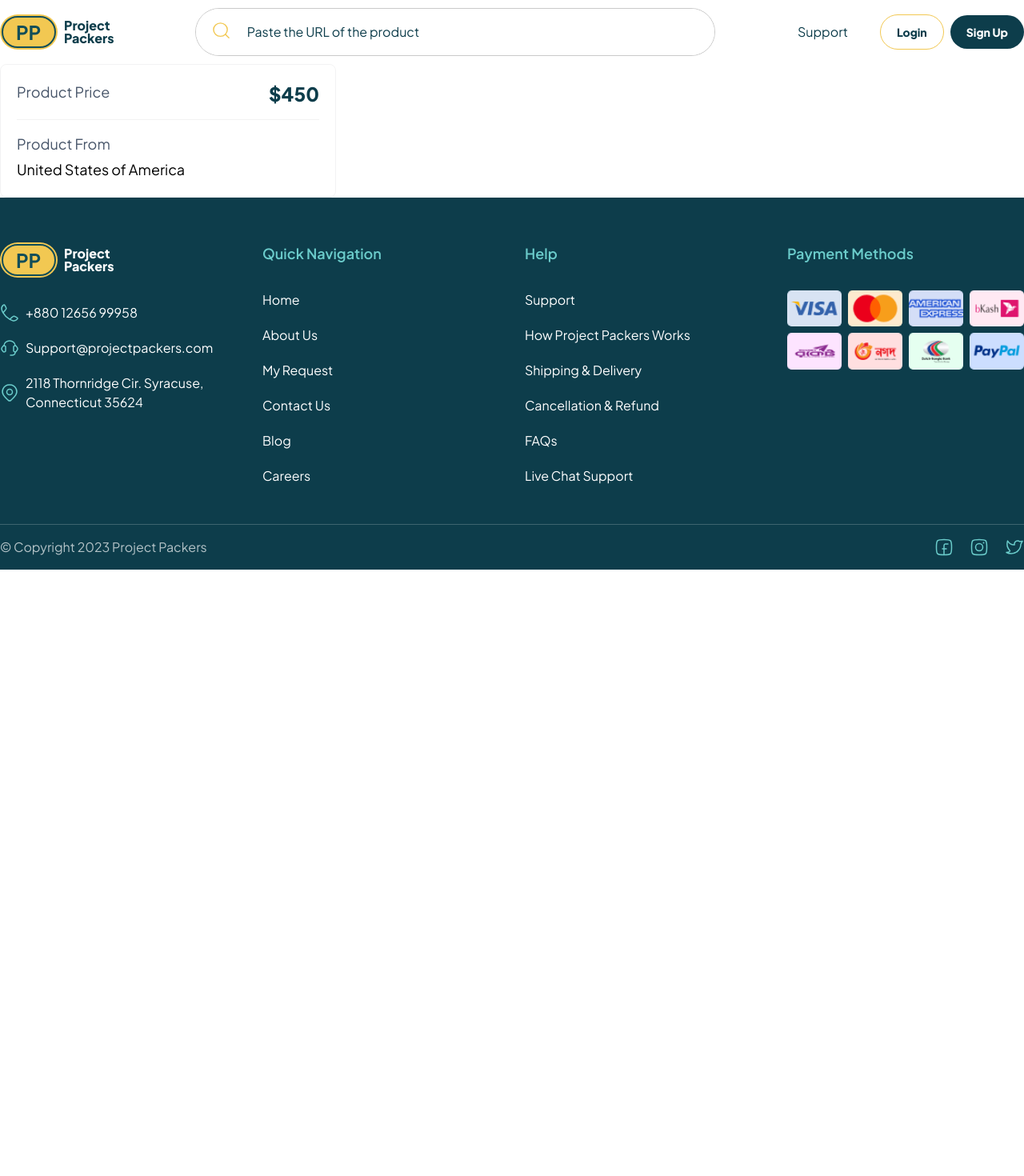
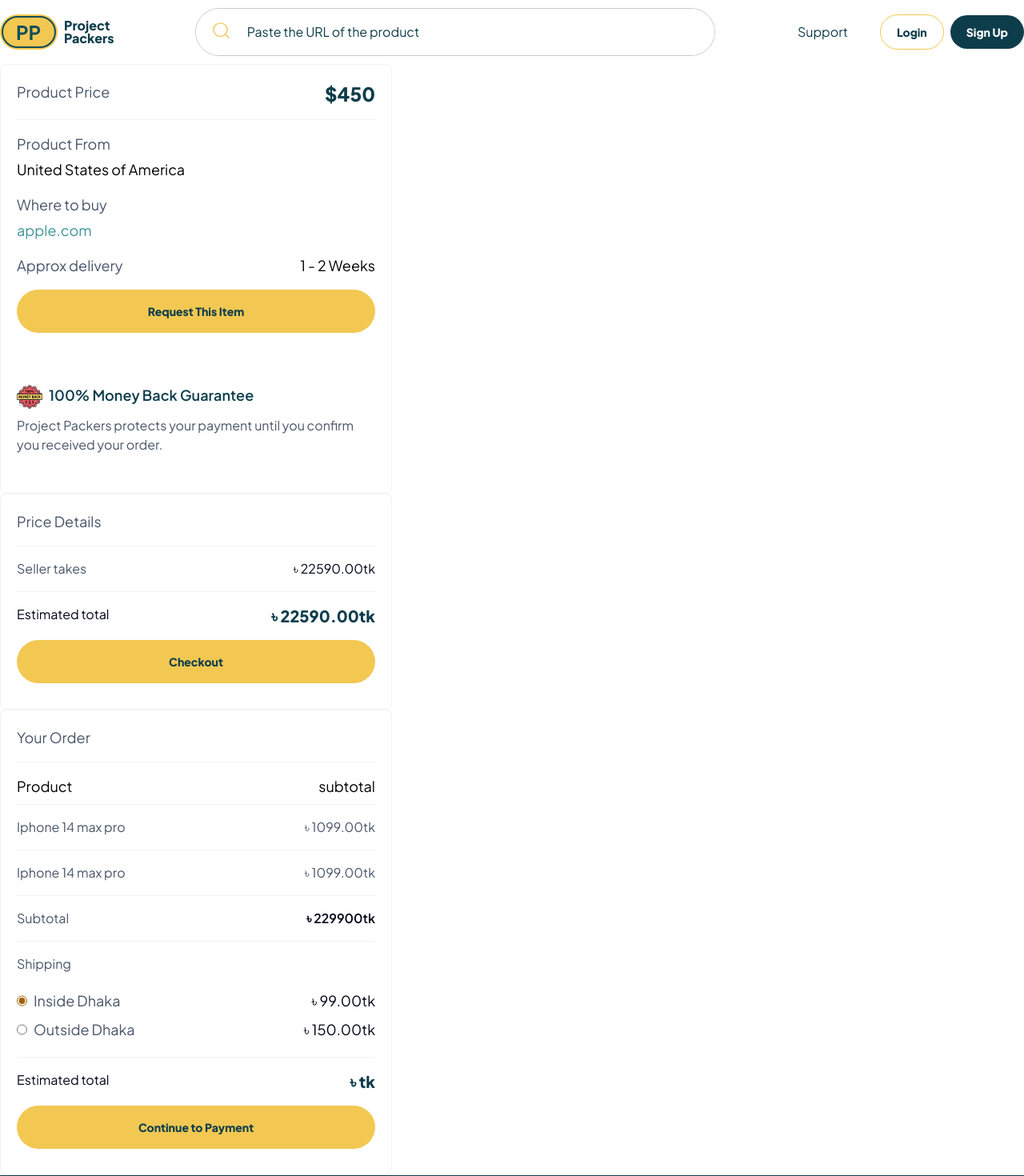
Before and after one commit to Shazzad-Hossen-Coredevs/project-packers, a React (Vite) app: page /test in a window 1280 px wide. Shown: the top 1470 px of the page at 80% size. Before the commit the page ends 800 px from the top, so only its background shows below. Built offline with nearby package versions, Linux system fonts and the light colour scheme.

Commit message:
price card complete

```diff
--- a/src/Components/PriceCard/PriceCard.jsx
+++ b/src/Components/PriceCard/PriceCard.jsx
@@ -1,21 +1,143 @@
+/**
+ * Card Component
+ * @param {type} type will define card style and parameters -> product | cart | checkout
+ * @param {price} price product price
+ * @param {origin} origin product origin
+ * @param {source} source product source
+ * @param {arrival} arrival product delivery time
+ * @param {sellerTakes} sellerTakes cart price
+ * @param {products} products array of products for checkout type
+ * @param {children} children only for checkout type
+ *
+ * @returns {card} price card
+ *
+ */
 
-const type=  "info";                               //"info" || "order" || "price"
-const title = "Product Price";
-const price = "450";
+import Button from "../UiElements/Buttons/Button";
+import stamp from ".././../assets/icons/stamp.svg";
+const PriceCard = ({
+  type,
+  price,
+  source,
+  origin,
+  arrival,
+  sellerTakes,
+  products,
+}) => {
+  return (
+    <div className="border text-lg font-medium  font-sans border-[#0003160D] mx-5 sm:mx-0 max-w-[490px] rounded-lg px-5 pt-1 pb-8">
+      <div className="py-4 flex justify-between border-b border-[#0000000D]">
+        <span className="text-[#475569]">
+          {type === "product"
+            ? "Product Price"
+            : type === "cart"
+            ? "Price Details"
+            : "Your Order"}
+        </span>
+        {type === "product" && (
+          <span className="text-2xl font-bold text-secondary">${price}</span>
+        )}
+      </div>
+      {type === "product" && (
+        <>
+          <div className="py-4 flex gap-1 flex-col">
+            <span className="  text-[#475569] ">Product From</span>
+            <span className="">{origin}</span>
+          </div>
+          <div className=" pb-4 flex flex-col gap-1">
+            <p className=" text-[#475569]">Where to buy</p>
+            <p className="text-[#3E949A]">{source}</p>
+          </div>
+          <div className="flex justify-between pb-4">
+            <p className="text-[#475569]">Approx delivery</p>
+            <p className="">{arrival}</p>
+          </div>
+        </>
+      )}
+      {type === "cart" && (
+        <>
+          <div className="py-4 flex justify-between">
+            <p className="text-base text-[#475569]">Seller takes</p>
+            <p className="text-base font-medium text-[#000316]">
+              ৳ {sellerTakes.toFixed(2)}tk
+            </p>
+          </div>
+        </>
+      )}
+      {type === "checkout" && (
+        <>
+          <div className="flex justify-between pt-4 pb-2 border-b border-[#0000000D]">
+            <p className="">Product</p>
+            <p className="">subtotal</p>
+          </div>
+          {products?.map((item) => {
+            return (
+              <div
+                key={item.id}
+                className="flex text-base text-[#475569] justify-between py-4 border-b border-[#0000000D]"
+              >
+                <p className="font-normal">{item.title}</p>
+                <p className="font-medium">৳ {item.price?.toFixed(2)}tk</p>
+              </div>
+            );
+          })}
+          <div className="flex text-base text-[#475569] justify-between py-4 border-b border-[#0000000D]">
+            <p className="font-normal">Subtotal</p>
+            <p className="font-semibold text-[#000316]">৳ {229900}tk</p>
+          </div>
+          <p className="font-normal text-base text-[#475569] py-4 ">Shipping</p>
+          <div className="pb-4">
+            <div className="flex gap-2 py-1">
+              <input className="accent-yellow-700" type="radio" name="shipping" id="" checked />
+              <div className="flex w-full justify-between">
+              <label className="text-[#475569]" htmlFor="shipping">Inside Dhaka</label>
+              <p className="text-[#000316]">৳ 99.00tk </p>
+              </div>
 
-const PriceCard = () => {
-    return (
-        <div className="border font-sans border-[#0003160D] w-[420px] rounded-lg px-5 py-1">
-           <div className="py-4 flex justify-between border-b border-[#0000000D]">
-            <span className="text-lg font-medium text-[#475569]">{title}</span>
-            <span className="text-2xl font-bold text-secondary">${price}</span>
-           </div>
-           <div className="py-4 flex gap-1 flex-col">
-                <span className="text-lg font-medium  text-[#475569] ">Product From</span>
-                <span className="text-lg font-medium">United States of America</span>
-           </div>
+            </div>
+            <div className="flex gap-2 py-1">
+              <input className="accent-yellow-700" type="radio" name="shipping" id=""  />
+              <div className="flex w-full justify-between">
+              <label className="text-[#475569]" htmlFor="shipping">Outside Dhaka</label>
+              <p className="text-[#000316] font-medium">৳ 150.00tk </p>
+              </div>
+            </div>
+          </div>
+        </>
+      )}
+      {type !== "product" && (
+        <>
+          <div className="py-4 border-t border-[#0000000D] flex justify-between">
+            <p className="text-base text-[#000316]">Estimated total</p>
+            <p className="text-xl font-bold text-secondary">
+              ৳ {sellerTakes?.toFixed(2)}tk
+            </p>
+          </div>
+        </>
+      )}
+      <Button full type="primary">
+        {type === "cart"
+          ? "Checkout"
+          : type === "product"
+          ? "Request This Item"
+          : "Continue to Payment"}
+      </Button>
+      {type === "product" && (
+        <div className="mt-12 py-4 ">
+          <div className="flex gap-2">
+            <img src={stamp} alt="" />
+            <p className="font-semibold text-secondary">
+              100% Money Back Guarantee
+            </p>
+          </div>
+          <p className="mt-2 text-base font-normal text-[#475569]">
+            Project Packers protects your payment until you confirm you received
+            your order.
+          </p>
         </div>
-    );
+      )}
+    </div>
+  );
 };
 
 export default PriceCard;
--- a/src/pages/Test.jsx
+++ b/src/pages/Test.jsx
@@ -1,10 +1,21 @@
 import PriceCard from "../Components/PriceCard/PriceCard";
 
-
+const data = [
+    {
+        id: 1,
+        title: "Iphone 14 max pro",
+        price: 1099
+},{
+    id: 1,
+        title: "Iphone 14 max pro",
+        price: 1099
+}]
 const Test = () => {
     return (
-   <div className="container mx-auto">
-   <PriceCard />
+   <div className="container mx-auto ">
+   <PriceCard type="product" origin="United States of America" source='apple.com' price={450} arrival="1 - 2 Weeks" />
+   <PriceCard type="cart" sellerTakes={22590} />
+   <PriceCard type="checkout" products={data} />
    </div>
     );
 };
```
Also changed, not shown: src/assets/icons/stamp.svg (added).
